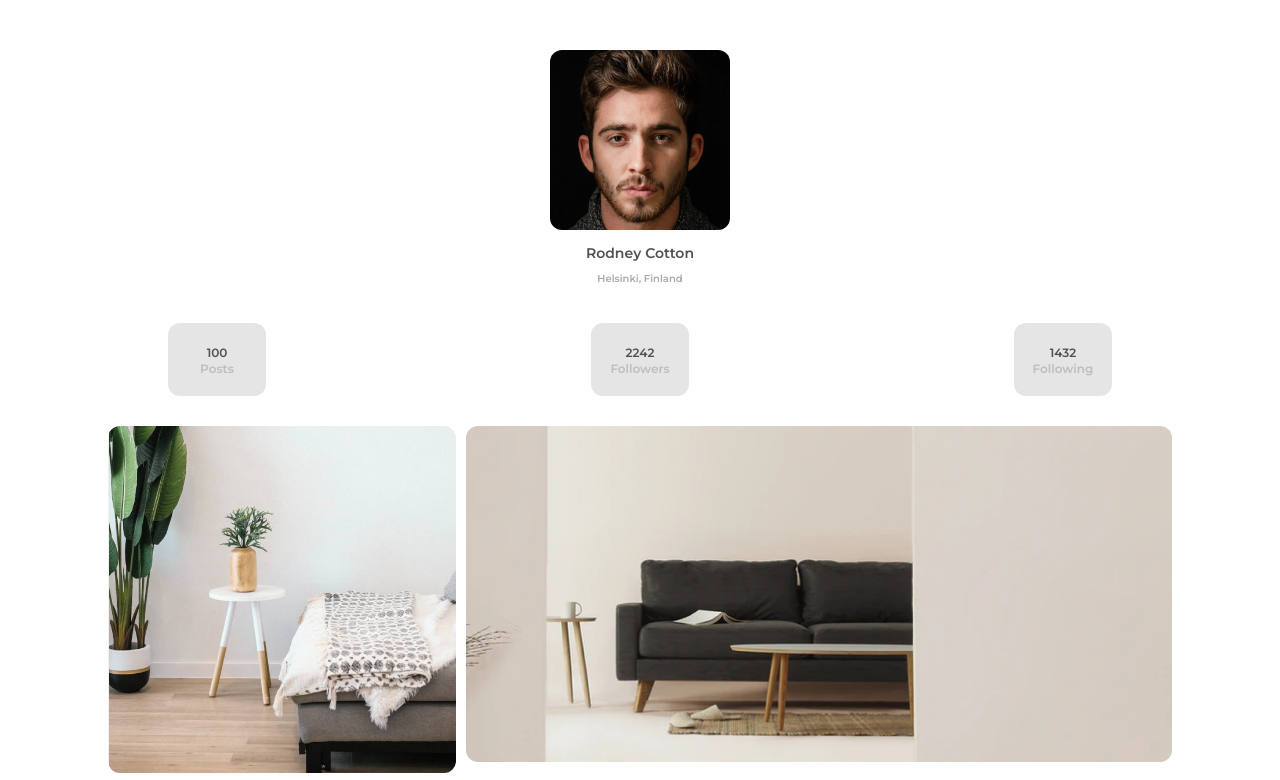
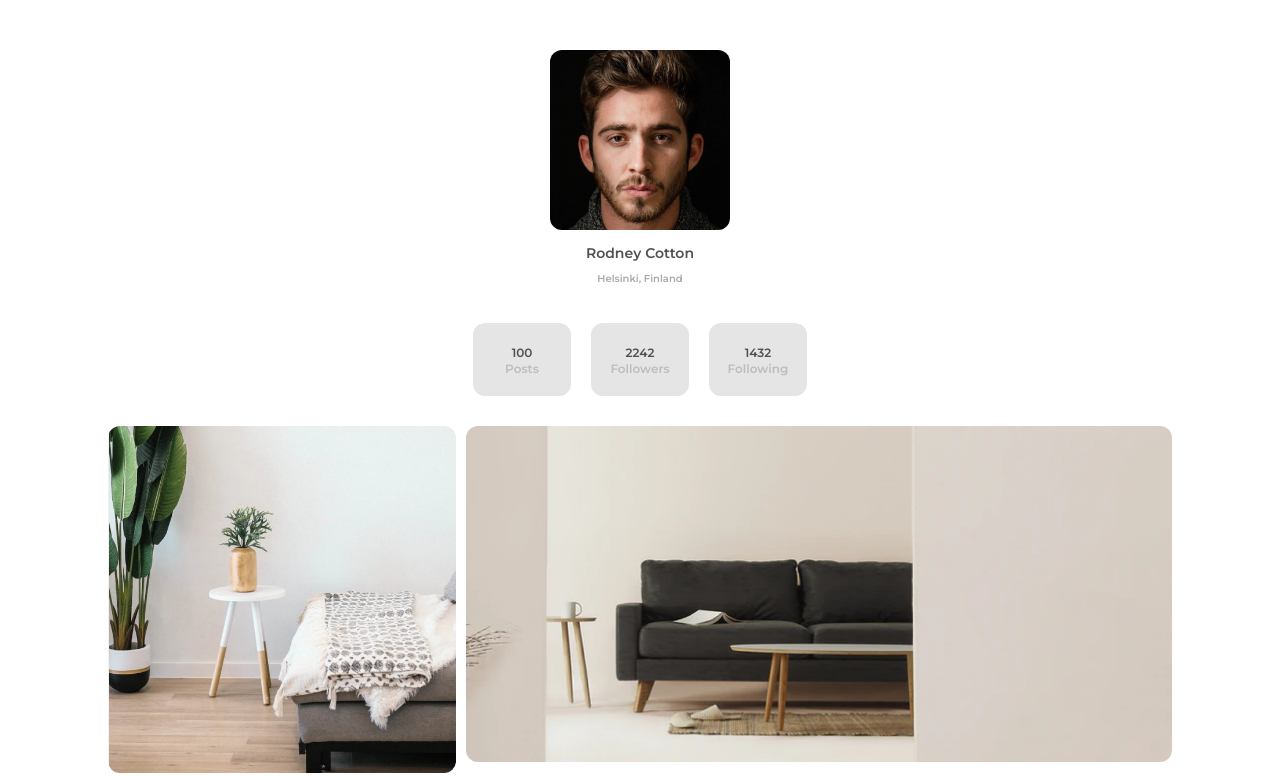
Before and after one commit to johngrier10/gallery, a plain HTML site: page index.html in a window 1280 px wide. Shown: the top 780 px of the page. Drawn offline with Linux system fonts and the light colour scheme.

Commit message:
content justification

```diff
--- a/style.css
+++ b/style.css
@@ -56,9 +56,9 @@ img{
 .profile-stats{
     display: flex;
     flex-direction: row;
-    gap: 1rem;
+    gap: 2rem;
     margin: 3rem auto;
-    justify-content: space-between;
+    justify-content: center;
     padding: 0 min(6rem, 7rem);
 }
 .profile-caption{
```
